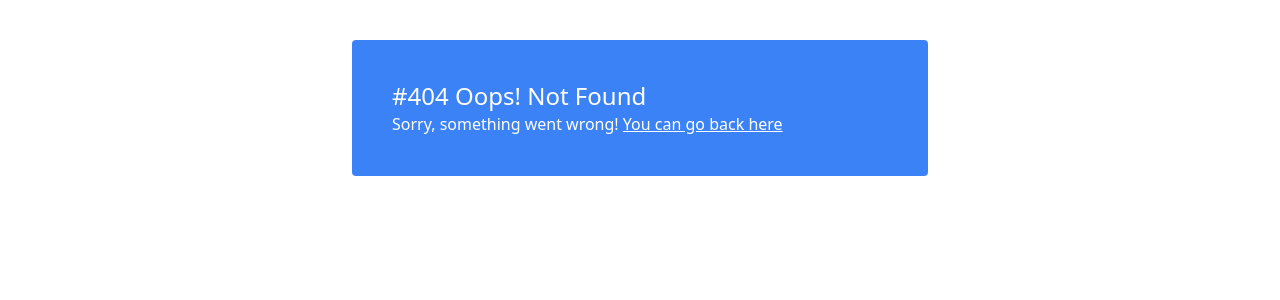
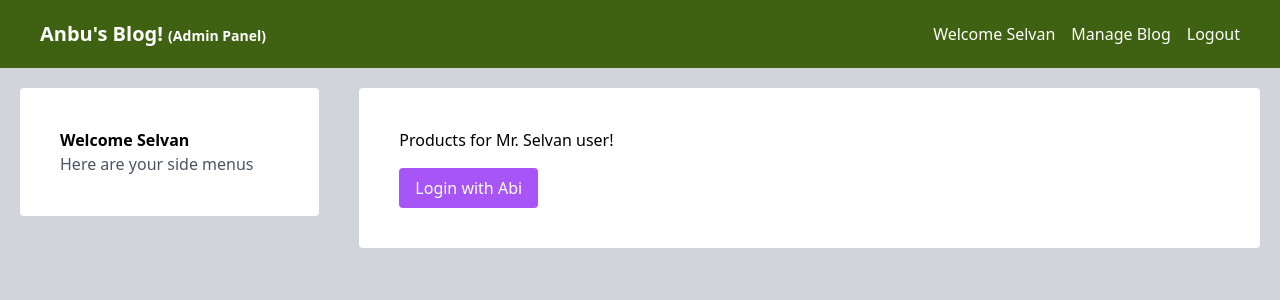
Before and after one commit to anburocky3/react-js-interns, a React (Vite) app: page /admin/blogs in a window 1280 px wide. Before the commit this address had no page. Shown: the top 300 px of the page. Built offline with nearby package versions, Linux system fonts and the light colour scheme.

Commit message:
fix: added new page to test useContext

```diff
--- a/src/components/ui/AdminNavbar.jsx
+++ b/src/components/ui/AdminNavbar.jsx
@@ -9,11 +9,14 @@ const AdminNavbar = () => {
 
   return (
     <div className="bg-lime-800 text-white px-10 py-5 flex items-center justify-between">
-      <Link to="/" className="font-semibold text-xl">
-        Anbu&apos;s Blog!
+      <Link to="/admin" className="font-semibold text-xl">
+        Anbu&apos;s Blog! <span className="text-sm">(Admin Panel)</span>
       </Link>
       <ul className="flex space-x-4">
         <li>Welcome {user.userName}</li>
+        <li>
+          <Link to="/admin/blogs">Manage Blog</Link>
+        </li>
         <li>
           <Link to="#">Logout</Link>
         </li>
--- /dev/null
+++ b/src/pages/admin/ManageBlog.jsx
@@ -0,0 +1,20 @@
+import { useContext } from "react";
+import { UserContext } from "../../contexts/UserContext";
+
+const ManageBlog = () => {
+  const { user, setUser } = useContext(UserContext);
+
+  return (
+    <div className="space-y-4">
+      Products for Mr. {user.userName} user! <br />
+      <button
+        className="px-4 py-2 rounded bg-purple-500 hover:bg-purple-600 text-white"
+        onClick={() => setUser({ ...user, userName: "Abi" })}
+      >
+        Login with Abi
+      </button>
+    </div>
+  );
+};
+
+export default ManageBlog;
```
Also changed, not shown: src/main.jsx (+6 -1 lines).
